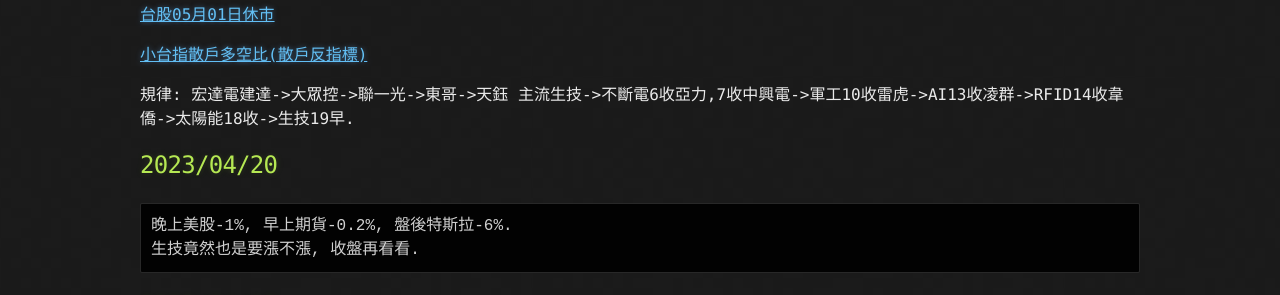
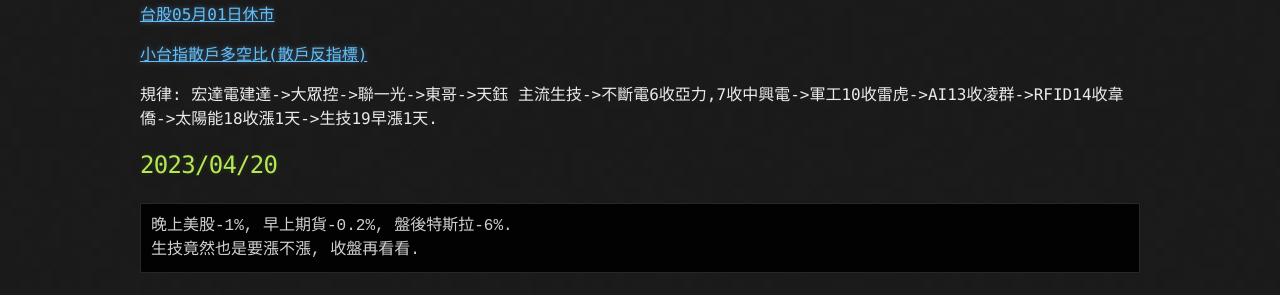
Before and after one commit to lepg5487/Stock_God, a Jekyll site: the page built from index.md, in a window 1280 px wide and 900 px high. Shown: the part 455-750 px from the top of the window. Built offline with Jekyll 4.4.1, drawn with Linux system fonts in a browser that asks for light colours; our own code applies the rules of GitHub Pages for plain Markdown files.

Commit message:
Update index.md

````diff
--- a/index.md
+++ b/index.md
@@ -17,7 +17,7 @@ layout: testlayouts
 [小台指散戶多空比(散戶反指標)](https://www.macromicro.me/charts/20069/tw-mtx-long-to-short-ratio-of-individual-player)
 
 規律: 宏達電建達->大眾控->聯一光->東哥->天鈺
-主流生技->不斷電6收亞力,7收中興電->軍工10收雷虎->AI13收凌群->RFID14收韋僑->太陽能18收->生技19早.
+主流生技->不斷電6收亞力,7收中興電->軍工10收雷虎->AI13收凌群->RFID14收韋僑->太陽能18收漲1天->生技19早漲1天.
 
 ## 2023/04/20
 ```
````
